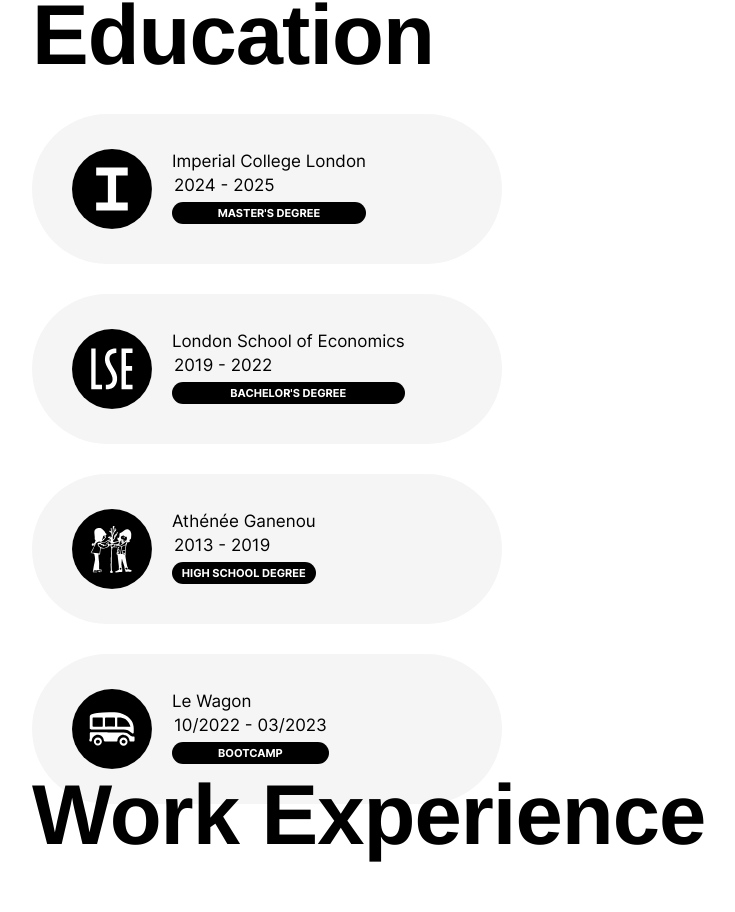
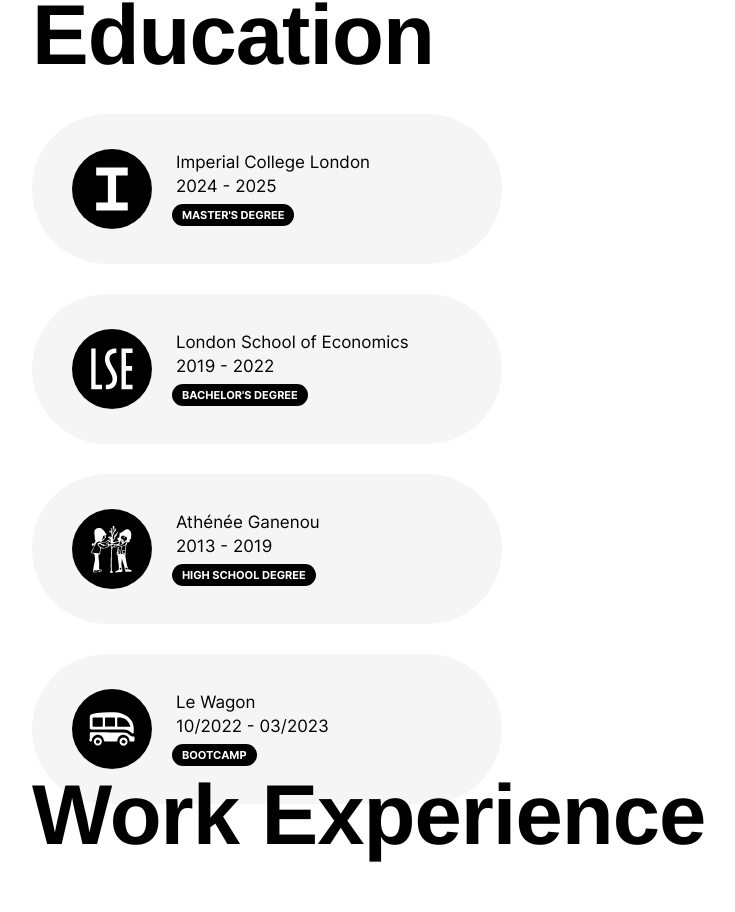
Before and after one commit to danyhersco/digital-resume, a React (Create React App) app: page / in a window 1280 px wide. Shown: the part 1714-2626 px from the top of the page, without its empty margins (192-927 px from the left). Built offline with nearby package versions, Linux system fonts and the light colour scheme.

Commit message:
fixed pill size in education section

```diff
--- a/src/components/education/EducationItem.css
+++ b/src/components/education/EducationItem.css
@@ -32,8 +32,6 @@
 }
 
 .education-item-primary-info-text {
-  display: flex;
-  flex-direction: column;
   font-family: 'Inter';
   font-size: 17px;
 }
@@ -48,15 +46,11 @@
 .institution-logo .st1 { background: #ffffff; }
 
 .institution-name {
-  margin: 2px 0;
+  margin: 4px;
 }
 
 .education-span {
-  margin: 2px;
-}
-
-.education-level {
-  margin: 2px;
+  margin: 4px;
 }
 
 .programme-name {
--- a/src/components/utils/SkillPill.css
+++ b/src/components/utils/SkillPill.css
@@ -3,8 +3,8 @@
   text-align: center;
   display: inline-block;
   box-sizing: border-box;
-  padding: 4px 7px;
-  margin: 5px 0;
+  padding: 4px 10px;
+  margin: 4px 0;
   font-family: 'Inter Bold';
   font-size: 11px;
   color: white;
```
